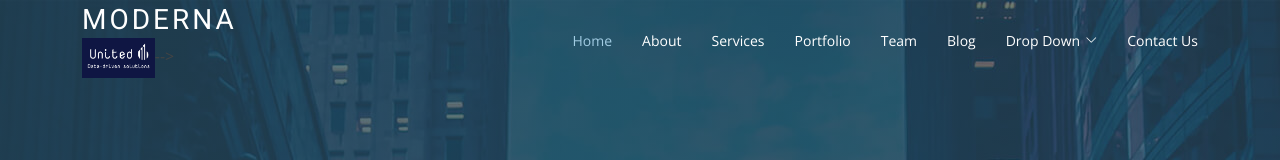
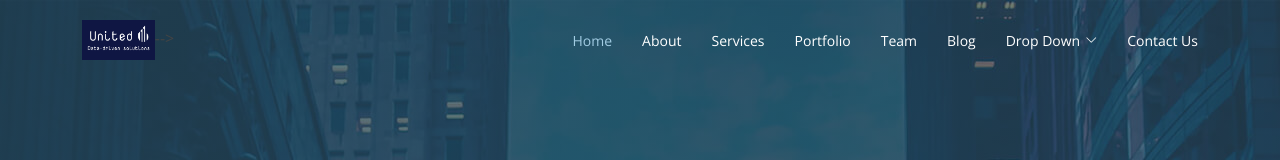
Before and after one commit to mankle26/United, a plain HTML site: page index.html in a window 1280 px wide. Shown: the top 160 px of the page. Drawn offline with nearby package versions, Linux system fonts and the light colour scheme.

Commit message:
Update index.html

```diff
--- a/index.html
+++ b/index.html
@@ -44,7 +44,7 @@
     <div class="container d-flex justify-content-between align-items-center">
 
       <div class="logo">
-        <h1 class="text-light"><a href="index.html"><span>Moderna</span></a></h1>
+        <!-- <h1 class="text-light"><a href="index.html"><span>Moderna</span></a></h1> -->
         <!-- Uncomment below if you prefer to use an image logo -->
         <a href="index.html"><img src="assets/img/United_logo.png" alt="" class="img-fluid"></a>-->
       </div>
```
